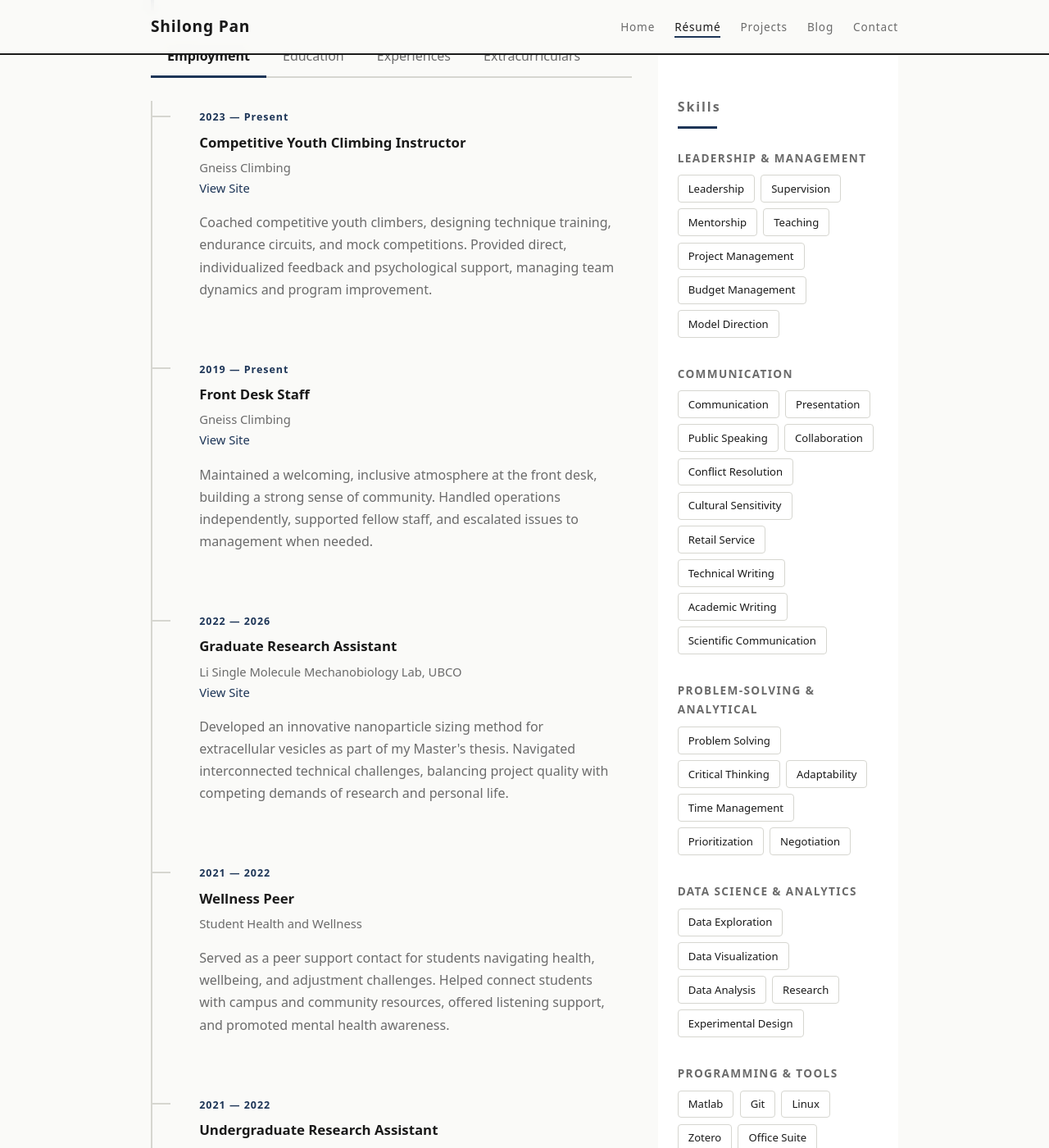
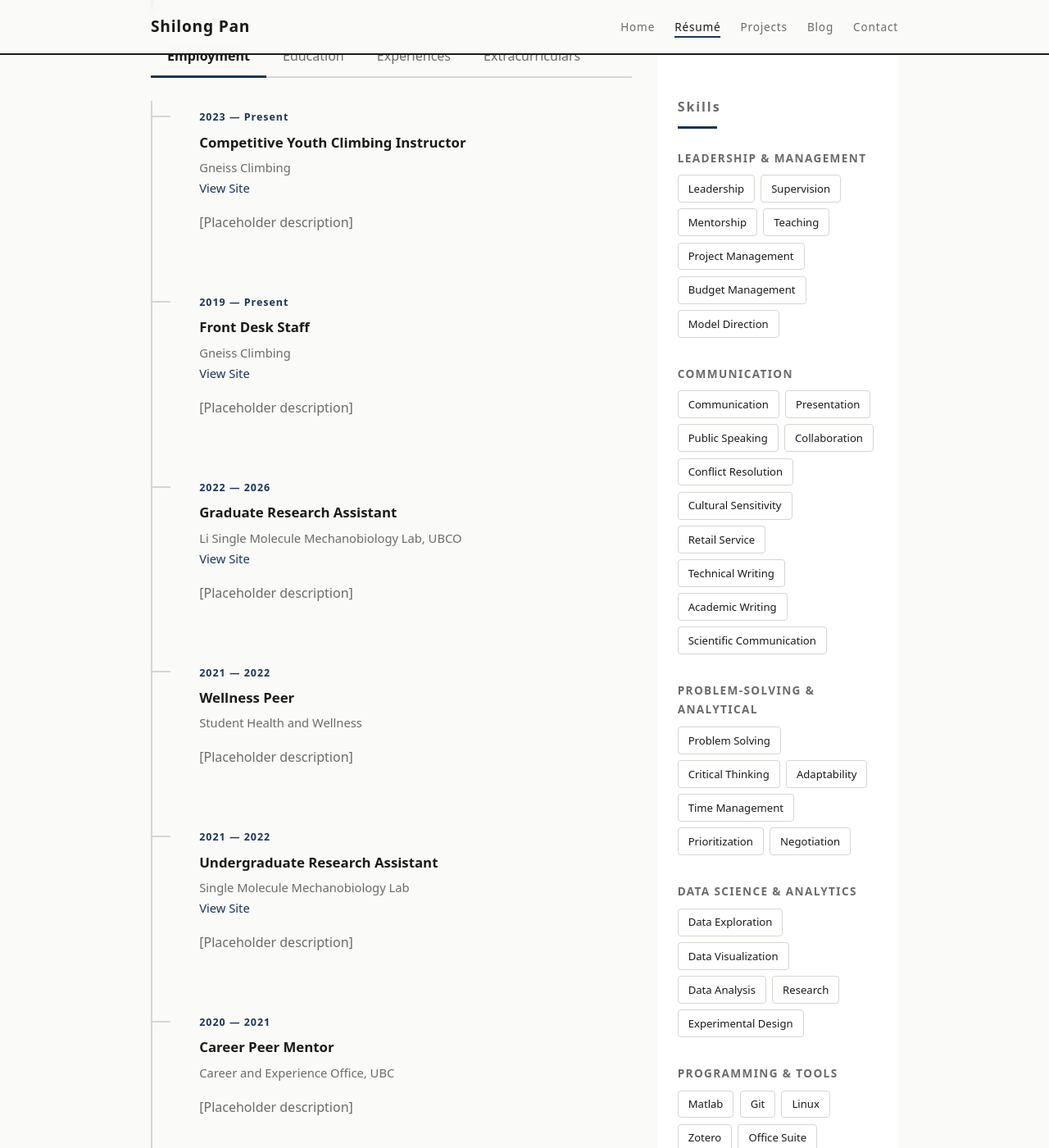
Before and after one commit to ShilongPan/ShilongPan.github.io, a Jekyll site: the page resume.html, which Jekyll copies as it is, in a window 1280 px wide and 1400 px high, scrolled down 368 px. Shown: the whole window at 82% size. Built offline with Jekyll 4.4.1, drawn with Linux system fonts in a browser that asks for light colours; some of the changed text lies outside the part shown.

Commit message:
Replace job descriptions with placeholder text
Replaced detailed descriptions of various roles with placeholder text.

```diff
--- a/resume.html
+++ b/resume.html
@@ -73,7 +73,7 @@
           <span class="year">2023 — Present</span>
           <h3>Competitive Youth Climbing Instructor</h3>
           <p class="org">Gneiss Climbing<br><a href="https://gneissclimbing.com">View Site</a></p>
-          <p>Coached competitive youth climbers, designing technique training, endurance circuits, and mock competitions. Provided direct, individualized feedback and psychological support, managing team dynamics and program improvement.</p>
+          <p>[Placeholder description]</p>
         </div>
         <div class="timeline-divider"></div>
         <!-- Front Desk Staff -->
@@ -81,7 +81,7 @@
           <span class="year">2019 — Present</span>
           <h3>Front Desk Staff</h3>
           <p class="org">Gneiss Climbing<br><a href="https://gneissclimbing.com">View Site</a></p>
-          <p>Maintained a welcoming, inclusive atmosphere at the front desk, building a strong sense of community. Handled operations independently, supported fellow staff, and escalated issues to management when needed.</p>
+          <p>[Placeholder description]</p>
         </div>
         <div class="timeline-divider"></div>
         <!-- Graduate Research Assistant -->
@@ -89,7 +89,7 @@
           <span class="year">2022 — 2026</span>
           <h3>Graduate Research Assistant</h3>
           <p class="org">Li Single Molecule Mechanobiology Lab, UBCO<br><a href="https://lilab.ok.ubc.ca/">View Site</a></p>
-          <p>Developed an innovative nanoparticle sizing method for extracellular vesicles as part of my Master's thesis. Navigated interconnected technical challenges, balancing project quality with competing demands of research and personal life.</p>
+          <p>[Placeholder description]</p>
         </div>
         <div class="timeline-divider"></div>
         <!-- Wellness Peer -->
@@ -97,7 +97,7 @@
           <span class="year">2021 — 2022</span>
           <h3>Wellness Peer</h3>
           <p class="org">Student Health and Wellness</p>
-          <p>Served as a peer support contact for students navigating health, wellbeing, and adjustment challenges. Helped connect students with campus and community resources, offered listening support, and promoted mental health awareness.</p>
+          <p>[Placeholder description]</p>
         </div>
         <div class="timeline-divider"></div>
         <!-- Undergraduate Research Assistant -->
@@ -105,7 +105,7 @@
           <span class="year">2021 — 2022</span>
           <h3>Undergraduate Research Assistant</h3>
           <p class="org">Single Molecule Mechanobiology Lab<br><a href="https://vlab.occ.ca">View Site</a></p>
-          <p>Validated extracellular vesicle labelling protocols for analytical techniques. Wrote a 70-page honors thesis documenting self-led research, improving critical thinking and experimental design skills.</p>
+          <p>[Placeholder description]</p>
         </div>
         <div class="timeline-divider"></div>
         <!-- Career Peer Mentor -->
@@ -113,7 +113,7 @@
           <span class="year">2020 — 2021</span>
           <h3>Career Peer Mentor</h3>
           <p class="org">Career and Experience Office, UBC</p>
-          <p>Developed key points for writing resumes and cover letters with a team and applied those concepts to teaching students how to find and apply to jobs. Adapted curriculum to help first years getting their first jobs or well-supported career progress.</p>
+          <p>[Placeholder description]</p>
         </div>
         <div class="timeline-divider"></div>
         <!-- Undergraduate Research Assistant (PlantSMART) -->
@@ -121,7 +121,7 @@
           <span class="year">Spring 2020</span>
           <h3>Undergraduate Research Assistant</h3>
           <p class="org">PlantSMART Lab<br><a href="https://ubc.ca/plantsmart">View Site</a></p>
-          <p>Supported plant phenotyping research, assisting with experimental setup, data collection, and greenhouse operations. Contributed to lab maintenance and data management under supervision.</p>
+          <p>[Placeholder description]</p>
         </div>
         <div class="timeline-divider"></div>
         <!-- Winter Programming Coordinator -->
@@ -129,7 +129,7 @@
           <span class="year">Winter 2018</span>
           <h3>Winter Programming Coordinator</h3>
           <p class="org">UBCO Global Engagement Office</p>
-          <p>In a small team, planned and ran a program for international students remaining on campus over the winter break. Created fun, inclusive experiences for people of diverse backgrounds to experience Canadian culture with events like curling, skiing, and cooking nights.</p>
+          <p>[Placeholder description]</p>
         </div>
       </div>
       </div>
@@ -142,7 +142,7 @@
           <span class="year">2022 — 2026</span>
           <h3>Inclusive Community &amp; Accessibility Support</h3>
           <p class="org">Various Roles</p>
-          <p>Worked with and supported individuals across a range of abilities, including autism spectrum disorder, deafness, and physical limitations. Adapted communication, activities, and environments to ensure inclusive, respectful participation.</p>
+          <p>[Placeholder description]</p>
         </div>
         <div class="timeline-divider"></div>
         <!-- Development and Alumni Engagement Ambassador -->
@@ -182,7 +182,7 @@
           <span class="year">2022 — 2025</span>
           <h3>Chemistry Graduate Student Society Board Member</h3>
           <p class="org">Department of Chemistry, UBCO</p>
-          <p>Advocated for graduate students, organized social and networking events, and improved lab safety facilities. Addressed student concerns and promoted wellbeing across the department.</p>
+          <p>[Placeholder description]</p>
         </div>
         <div class="timeline-divider"></div>
         <!-- Lab Management -->
@@ -190,7 +190,7 @@
           <span class="year">2022 — 2025</span>
           <h3>Lab Management</h3>
           <p class="org">Single Molecule Mechanobiology Lab</p>
-          <p>Handled technical duties in the lab to improve quality of life for supervisor and colleagues. Filed maintenance requests, processed biologically hazardous waste, managed equipment like freezers, microscopes, and 3D printers.</p>
+          <p>[Placeholder description]</p>
         </div>
         <div class="timeline-divider"></div>
         <!-- Rappel Safety Crew -->
@@ -198,7 +198,7 @@
           <span class="year">2021 — Current</span>
           <h3>Rappel Safety Crew</h3>
           <p class="org">Easter Seals, DropZone Charity Event<br><a href="https://easterseals.ca">View Site</a></p>
-          <p>Ensured participant safety during a charity skyscraper rappelling event. Managed rope systems, communicated critical safety protocols under pressure, and accommodated participants with diverse physical needs.</p>
+          <p>[Placeholder description]</p>
         </div>
         <div class="timeline-divider"></div>
         <!-- Diverse Volunteer Experiences -->
@@ -206,7 +206,7 @@
           <span class="year">2018 — 2025</span>
           <h3>Diverse Volunteer Experiences</h3>
           <p class="org">Do Some Good<br><a href="https://dosomegood.ca/user/profile/c3Q7bRKWjDWP5IqeQd/volunteerism">View Site</a></p>
-          <p>Participated in various causes as opportunities presented themselves to participate in my community and search for causes I most identify with. Taken photos for charities, MC fundraisers for MS, set up various events, managed blood donors.</p>
+          <p>[Placeholder description]</p>
         </div>
         <div class="timeline-divider"></div>
         <!-- Research Conference Planning Coordinator -->
@@ -214,7 +214,7 @@
           <span class="year">2018 — 2020</span>
           <h3>Research Conference Planning Coordinator</h3>
           <p class="org">Okanagan Biophysics Conference<br><a href="https://ilab.occ.ca/conference/ocbc2022">View Site</a></p>
-          <p>Charged a research conference to promote collaboration between biophysics researchers in North America. Managed team of 10 people, assigning roles, managing budget and deadlines, making challenging decisions.</p>
+          <p>[Placeholder description]</p>
         </div>
         <div class="timeline-divider"></div>
         <!-- Front Desk Volunteer -->
@@ -222,7 +222,7 @@
           <span class="year">2016 — 2020</span>
           <h3>Front Desk Volunteer</h3>
           <p class="org">Kelowna General Hospital<br><a href="https://students.ok.bc.ca/health-wellness">View Site</a></p>
-          <p>Greeted visitors at the hospital front desk, guided them to loved ones, helped patients with mobility issues in wheelchairs. Reviewed track of psychiatric patients with roaming privileges and trained new volunteers.</p>
+          <p>[Placeholder description]<p>
         </div>
       </div>
       </div>
@@ -255,21 +255,21 @@
           <span class="year">2018 — Present</span>
           <h3>Rock Climbing</h3>
           <p class="org">Personal Pursuit</p>
-          <p>An avid rock climber, both indoors and outdoors. Enjoy the physical and mental challenges, problem-solving on the wall, and the supportive climbing community.</p>
+          <p>[Placeholder description]</p>
         </div>
         <div class="timeline-divider"></div>
         <div class="timeline-item" data-skills="photography,creativity,storytelling">
           <span class="year">2018 — Present</span>
           <h3>Photography</h3>
           <p class="org">Personal Pursuit</p>
-          <p>Passionate about capturing moments and telling stories through photography. Experienced in event, portrait, and nature photography.</p>
+          <p>[Placeholder description]</p>
         </div>
         <div class="timeline-divider"></div>
         <div class="timeline-item" data-skills="reading,continuous-learning,curiosity">
           <span class="year">Ongoing</span>
           <h3>Reading</h3>
           <p class="org">Personal Pursuit</p>
-          <p>Enjoy reading across genres, from science fiction and non-fiction to personal development and history.</p>
+          <p>[Placeholder description]</p>
         </div>
       </div>
       </div>
```
